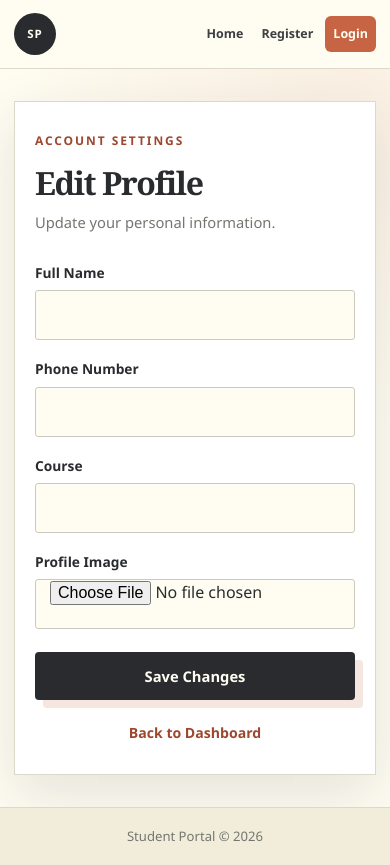
After one commit to MokshithRao/student-portal, a FastAPI app: template templates/edit_profile.html in a window 390 px wide. The commit adds this page. Run offline with FastAPI, Linux system fonts and the light colour scheme; the template is opened without the code that fills it, so the values that code supplies are empty.

Commit message:
Add edit profile template for user account settings
- Created a new HTML template for editing user profiles.
- Included fields for full name, phone number, course, and profile image upload.
- Added error handling and a button to save changes.
- Provided a link to navigate back to the dashboard.

```diff
--- a/main.py
+++ b/main.py
@@ -1,4 +1,5 @@
-from fastapi import FastAPI, Request, Form, Depends, HTTPException
+
+from fastapi import FastAPI, Request, Form, Depends, HTTPException, UploadFile, File
 from fastapi.templating import Jinja2Templates
 from starlette.middleware.sessions import SessionMiddleware
 from dotenv import load_dotenv
@@ -6,6 +7,9 @@ from os import getenv
 from fastapi.responses import RedirectResponse
 from fastapi.staticfiles import StaticFiles
 from typing import Annotated
+import os
+import uuid
+
 
 from database import engine, Base, get_db
 from models import User
@@ -29,7 +33,7 @@ app.add_middleware(
 Base.metadata.create_all(bind=engine)
 
 
-
+# Home page
 @app.get("/")
 def home(request: Request):
     return templates.TemplateResponse(
@@ -38,7 +42,7 @@ def home(request: Request):
     )
 
 
-
+# Registration page
 @app.get("/register")
 def register_page(request: Request):
     return templates.TemplateResponse(
@@ -47,25 +51,30 @@ def register_page(request: Request):
     )
 
 
+# Register student
 @app.post("/register")
 def register_user(
     request: Request,
     name: Annotated[str, Form()],
     email: Annotated[str, Form()],
     password: Annotated[str, Form()],
-    db = Depends(get_db)
+    phone: Annotated[str, Form()],
+    course: Annotated[str, Form()],
+    db=Depends(get_db)
 ):
 
-    #check password length
     if len(password) < 8:
         return templates.TemplateResponse(
             request=request,
             name="register.html",
-            context={"error": "Password must contain at least 8 characters."}
+            context={
+                "error": "Password must contain at least 8 characters."
+            }
         )
 
-    #checking if email already exits
-    existing_user = db.query(User).filter(User.email == email).first()
+    existing_user = db.query(User).filter(
+        User.email == email
+    ).first()
 
     if existing_user:
         return templates.TemplateResponse(
@@ -80,20 +89,21 @@ def register_user(
         name=name,
         email=email,
         password_hash=hashed_password,
-        role="student"
+        role="student",
+        phone=phone,
+        course=course
     )
 
     db.add(new_user)
     db.commit()
 
     return RedirectResponse(
-        "/login",
+        url="/login",
         status_code=303
     )
 
 
-
-
+# Login page
 @app.get("/login")
 def login_page(request: Request):
     return templates.TemplateResponse(
@@ -102,6 +112,7 @@ def login_page(request: Request):
     )
 
 
+# Login user
 @app.post("/login")
 def login_user(
     request: Request,
@@ -109,8 +120,10 @@ def login_user(
     password: Annotated[str, Form()],
     db=Depends(get_db)
 ):
-    user = db.query(User).filter(User.email == email).first()
 
+    user = db.query(User).filter(
+        User.email == email
+    ).first()
 
     if not user or not verify_password(password, user.password_hash):
         return templates.TemplateResponse(
@@ -123,16 +136,88 @@ def login_user(
     request.session["user_id"] = user.id
 
     if user.role == "admin":
-        return RedirectResponse("/admin", status_code=303)
+        return RedirectResponse(
+            url="/admin",
+            status_code=303
+        )
 
     return RedirectResponse(
-        "/dashboard",
+        url="/dashboard",
         status_code=303
     )
 
 
+# Student dashboard
 @app.get("/dashboard")
 def dashboard(request: Request, db=Depends(get_db)):
+
+    user_id = request.session.get("user_id")
+
+    if not user_id:
+        return RedirectResponse("/login", status_code=303)
+
+    user = db.query(User).filter(
+        User.id == user_id
+    ).first()
+
+    if not user:
+        request.session.clear()
+        return RedirectResponse("/login", status_code=303)
+
+    if user.role != "student":
+        raise HTTPException(
+            status_code=403,
+            detail="Access Denied"
+        )
+
+    return templates.TemplateResponse(
+        request=request,
+        name="dashboard.html",
+        context={"user": user}
+    )
+
+
+# Edit profile page
+@app.get("/edit-profile")
+def edit_profile_page(request: Request, db=Depends(get_db)):
+
+    user_id = request.session.get("user_id")
+
+    if not user_id:
+        return RedirectResponse("/login", status_code=303)
+
+    user = db.query(User).filter(
+        User.id == user_id
+    ).first()
+
+    if not user:
+        request.session.clear()
+        return RedirectResponse("/login", status_code=303)
+
+    if user.role != "student":
+        raise HTTPException(
+            status_code=403,
+            detail="Access Denied"
+        )
+
+    return templates.TemplateResponse(
+        request=request,
+        name="edit_profile.html",
+        context={"user": user}
+    )
+
+
+
+
+@app.post("/edit-profile")
+def update_profile(
+    request: Request,
+    name: Annotated[str, Form()],
+    phone: Annotated[str, Form()],
+    course: Annotated[str, Form()],
+    profile_image: UploadFile | None = File(default=None),
+    db=Depends(get_db)
+):
     user_id = request.session.get("user_id")
 
     if not user_id:
@@ -144,25 +229,61 @@ def dashboard(request: Request, db=Depends(get_db)):
         request.session.clear()
         return RedirectResponse("/login", status_code=303)
 
-    return templates.TemplateResponse(
-        request=request,
-        name="dashboard.html",
-        context={"user": user}
-    )
+    if user.role != "student":
+        raise HTTPException(status_code=403, detail="Access Denied")
+
+    user.name = name
+    user.phone = phone
+    user.course = course
+
+    if profile_image and profile_image.filename:
+
+        allowed_types = ["image/jpeg", "image/png", "image/webp"]
+
+        if profile_image.content_type not in allowed_types:
+            raise HTTPException(
+                status_code=400,
+                detail="Only JPG, PNG and WEBP images are allowed."
+            )
+
+        image_data = profile_image.file.read()
+
+        if len(image_data) > 2 * 1024 * 1024:
+            raise HTTPException(
+                status_code=400,
+                detail="Image size must be less than 2 MB."
+            )
+
+        extension = profile_image.filename.rsplit(".", 1)[-1].lower()
+
+        filename = f"{uuid.uuid4()}.{extension}"
+        image_path = os.path.join("static", "uploads", filename)
+
+        with open(image_path, "wb") as image_file:
+            image_file.write(image_data)
+
+        user.profile_image = f"/static/uploads/{filename}"
+
+    db.commit()
+
+    return RedirectResponse(url="/dashboard", status_code=303)
 
 
 
+
+# Logout
 @app.get("/logout")
 def logout(request: Request):
+
     request.session.clear()
 
     return RedirectResponse(
-        "/login",
+        url="/login",
         status_code=303
     )
 
 
-
+# Admin page
 @app.get("/admin")
 def admin_page(request: Request, db=Depends(get_db)):
 
@@ -171,7 +292,9 @@ def admin_page(request: Request, db=Depends(get_db)):
     if not user_id:
         return RedirectResponse("/login", status_code=303)
 
-    user = db.query(User).filter(User.id == user_id).first()
+    user = db.query(User).filter(
+        User.id == user_id
+    ).first()
 
     if not user:
         request.session.clear()
--- a/models.py
+++ b/models.py
@@ -9,3 +9,6 @@ class User(Base):
     email = Column(String, unique=True, nullable=False, index=True)
     password_hash = Column(String, nullable=False)
     role = Column(String, default="student", nullable=False)
+    phone = Column(String, nullable=False)
+    course = Column(String, nullable=False)
+    profile_image = Column(String, nullable=True)
--- a/static/css/style.css
+++ b/static/css/style.css
@@ -164,6 +164,13 @@ a {
     font-weight: 800;
     letter-spacing: 0.16em;
     text-transform: uppercase;
+}
+
+.profile-avatar img {
+    width: 100%;
+    height: 100%;
+    object-fit: cover;
+    border-radius: 50%;
 }
 
 .hero h1,
--- /dev/null
+++ b/templates/edit_profile.html
@@ -0,0 +1,89 @@
+
+{% extends "base.html" %}
+
+{% block content %}
+
+<section class="auth-layout">
+    <div class="auth-card">
+
+        <div class="card-heading">
+            <span class="eyebrow">Account Settings</span>
+            <h1>Edit Profile</h1>
+            <p>Update your personal information.</p>
+        </div>
+
+        {% if error %}
+            <div class="alert alert-error" role="alert">
+                {{ error }}
+            </div>
+        {% endif %}
+
+        <form
+            class="auth-form"
+            action="/edit-profile"
+            method="POST"
+            enctype="multipart/form-data"
+        >
+
+            <!-- Full Name -->
+            <div class="form-group">
+                <label for="name">Full Name</label>
+                <input
+                    id="name"
+                    type="text"
+                    name="name"
+                    value="{{ user.name }}"
+                    required
+                >
+            </div>
+
+            <!-- Phone Number -->
+            <div class="form-group">
+                <label for="phone">Phone Number</label>
+                <input
+                    id="phone"
+                    type="tel"
+                    name="phone"
+                    value="{{ user.phone }}"
+                    required
+                >
+            </div>
+
+            <!-- Course -->
+            <div class="form-group">
+                <label for="course">Course</label>
+                <input
+                    id="course"
+                    type="text"
+                    name="course"
+                    value="{{ user.course }}"
+                    required
+                >
+            </div>
+
+            <!-- Profile Image -->
+            <div class="form-group">
+                <label for="profile_image">Profile Image</label>
+                <input
+                    type="file"
+                    id="profile_image"
+                    name="profile_image"
+                    accept="image/png, image/jpeg, image/webp"
+                >
+            </div>
+
+            <!-- Save Changes -->
+            <button class="button button-primary button-full" type="submit">
+                Save Changes
+            </button>
+
+        </form>
+
+        <p class="auth-switch">
+            <a href="/dashboard">Back to Dashboard</a>
+        </p>
+
+    </div>
+</section>
+
+{% endblock %}
```
Also changed, not shown: templates/dashboard.html (+49 -13 lines), templates/register.html (+61 -6 lines), static/uploads/8b80cd49-cd56-4836-8d09-e659ebd7cc14.jpg (added), static/uploads/c5b06da1-1614-4730-8076-d53c67a66e63.jpg (added).
